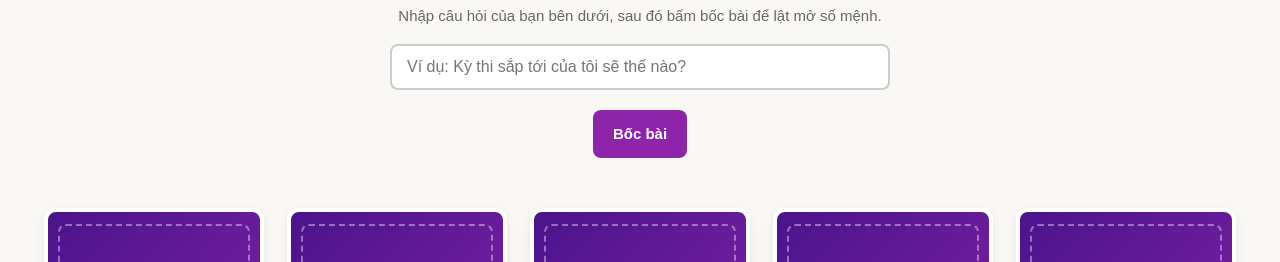
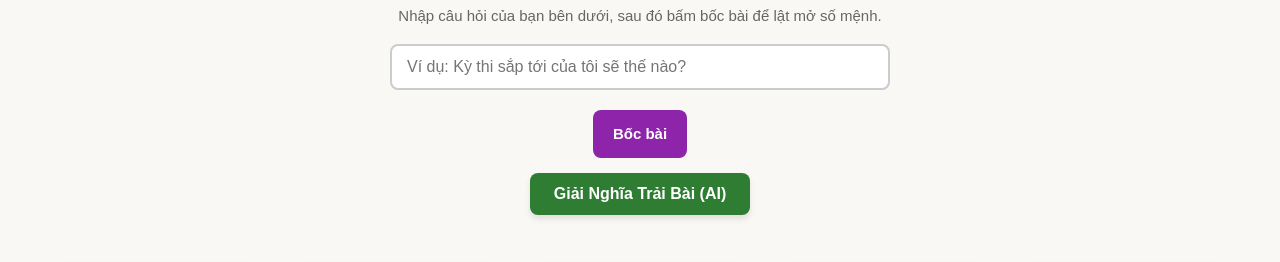
Before and after one commit to toanduneee/api_test, a website: page public/index.html in a window 1280 px wide. Shown: the part 93-355 px from the top of the page. Drawn offline with nearby package versions, Linux system fonts and the light colour scheme.

Commit message:
feat: enhance Lenormand card interpretation UI and functionality with new styles and smooth scrolling

```diff
--- a/public/index.html
+++ b/public/index.html
@@ -1,5 +1,6 @@
 <!DOCTYPE html>
 <html lang="vi">
+
 <head>
     <meta charset="UTF-8">
     <meta name="viewport" content="width=device-width, initial-scale=1.0">
@@ -9,7 +10,8 @@
     <!-- OPEN GRAPH -->
     <meta property="og:type" content="website">
     <meta property="og:title" content="Bói bài Lenormand 5 Lá - Dự Đoán Tương Lai">
-    <meta property="og:description" content="Nhập câu hỏi của bạn, trải nghiệm bốc 5 lá bài Lenormand với hiệu ứng 3D đẹp mắt và copy kết quả để hỏi AI giải nghĩa ngay!">
+    <meta property="og:description"
+        content="Nhập câu hỏi của bạn, trải nghiệm bốc 5 lá bài Lenormand với hiệu ứng 3D đẹp mắt và copy kết quả để hỏi AI giải nghĩa ngay!">
     <meta property="og:image" content="https://api-test-wkof.onrender.com/banner.png">
 
     <!-- Đường dẫn tuyệt đối đến trang web của bạn -->
@@ -25,6 +27,7 @@
     <!-- Nhúng file CSS bên ngoài -->
     <link rel="stylesheet" href="style.css">
 </head>
+
 <body>
     <div class="container">
         <h1>Trải Bài Lenormand 5 Lá</h1>
@@ -38,15 +41,18 @@
             <button class="btn-draw" id="action-btn" onclick="handleButtonClick()">Bốc bài</button>
             <button class="btn-copy" id="copy-btn" onclick="copyResults()">Copy kết quả</button>
         </div>
+        <div class="actions">
+            <button id="btn-interpret" class="btn-primary">Giải Nghĩa Trải Bài (AI)</button>
+        </div>
 
         <div class="cards-grid" id="cards-container">
             <!-- 5 khung lá bài sẽ tự động sinh ra tại đây thông qua JS -->
         </div>
     </div>
 
-    <div class="actions">
+    <!-- <div class="actions">
         <button id="btn-interpret" class="btn-primary">Giải Nghĩa Trải Bài (AI)</button>
-    </div>
+    </div> -->
 
     <!-- 3. Khu vực hiển thị kết quả luận giải -->
     <div id="interpretation-section" class="result-box" style="display: none;">
@@ -65,4 +71,5 @@
     <script src="script.js"></script>
     <script src="https://cdn.jsdelivr.net/npm/marked/marked.min.js"></script>
 </body>
+
 </html>
--- a/public/script.js
+++ b/public/script.js
@@ -228,6 +228,10 @@ async function handleInterpret(spreadData) {
     if (loading) loading.style.display = 'block';
     if (content) content.innerHTML = ''; // Xóa sạch kết quả cũ
 
+    if (section) {
+        section.scrollIntoView({ behavior: 'smooth', block: 'start' });
+    }
+
     try {
         // Gửi request lên endpoint Backend
         const response = await fetch('/api/interpret', {
--- a/public/style.css
+++ b/public/style.css
@@ -195,13 +195,28 @@ button:active {
     margin: 0;
 }
 
-.btn-primary {
-    background-color: #3498db;
-    color: white;
+.actions {
+    margin: 15px auto;
+    display: flex;
+    justify-content: center;
 }
 
-.btn-primary:hover {
-    transform: scale(0.96);
+#btn-interpret {
+    background: #2e7d32; /* Đổi màu xanh lá cây đại diện cho AI tâm linh nếu muốn, hoặc giữ nguyên màu cũ */
+    padding: 12px 24px;
+    font-size: 16px;
+    color: white;
+    border: none;
+    border-radius: 8px;
+    cursor: pointer;
+    font-weight: bold;
+    transition: all 0.2s ease;
+    box-shadow: 0 4px 6px rgba(0,0,0,0.1);
+}
+
+#btn-interpret:hover {
+    background: #1b5e20;
+    transform: translateY(-2px); /* Hiệu ứng nổi nhẹ khi di chuột vào */
 }
 
 /* Khung bọc kết quả giải bài */
```
Also changed, not shown: controllers/interpretController.js (+8 -7 lines).
